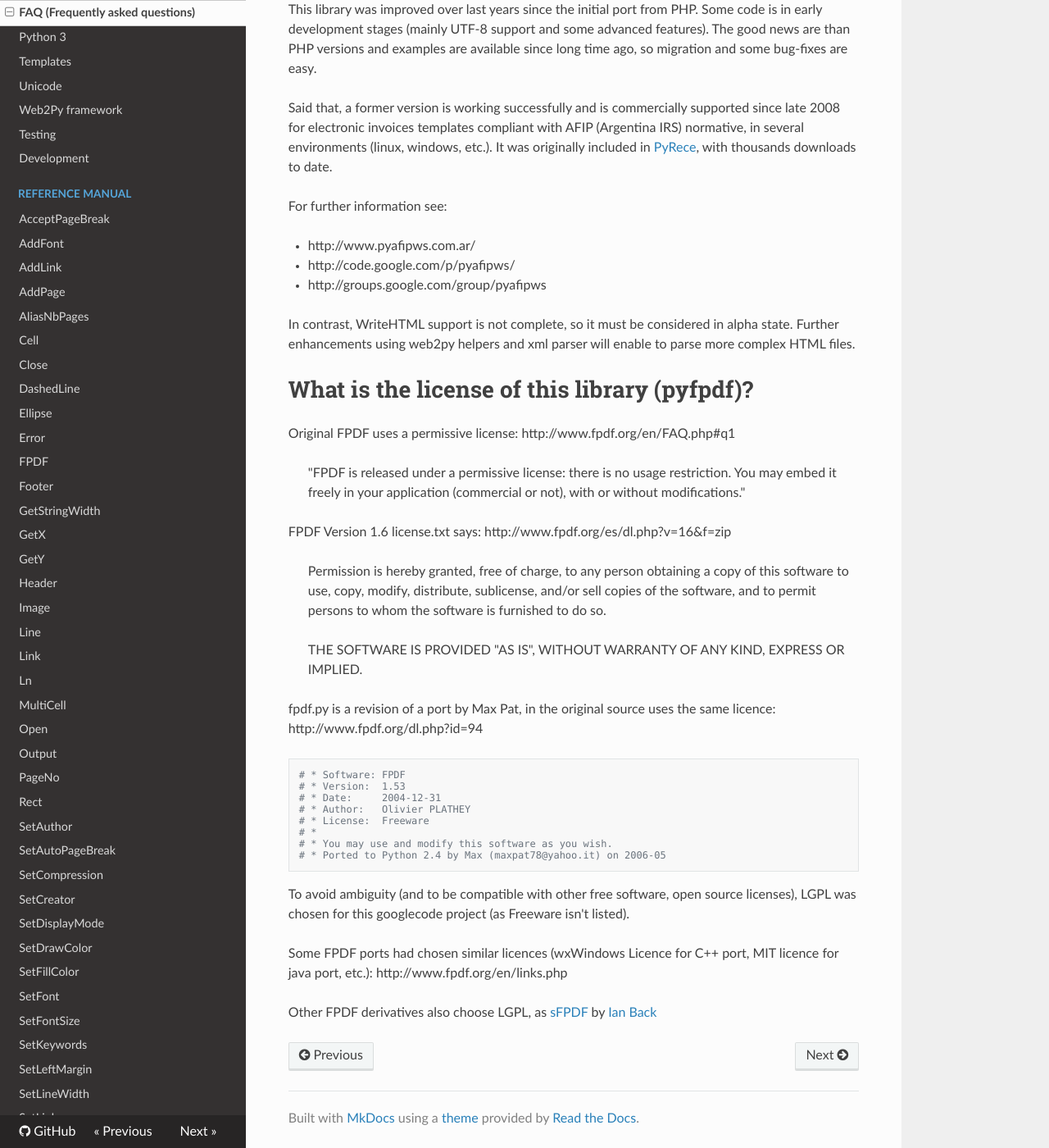
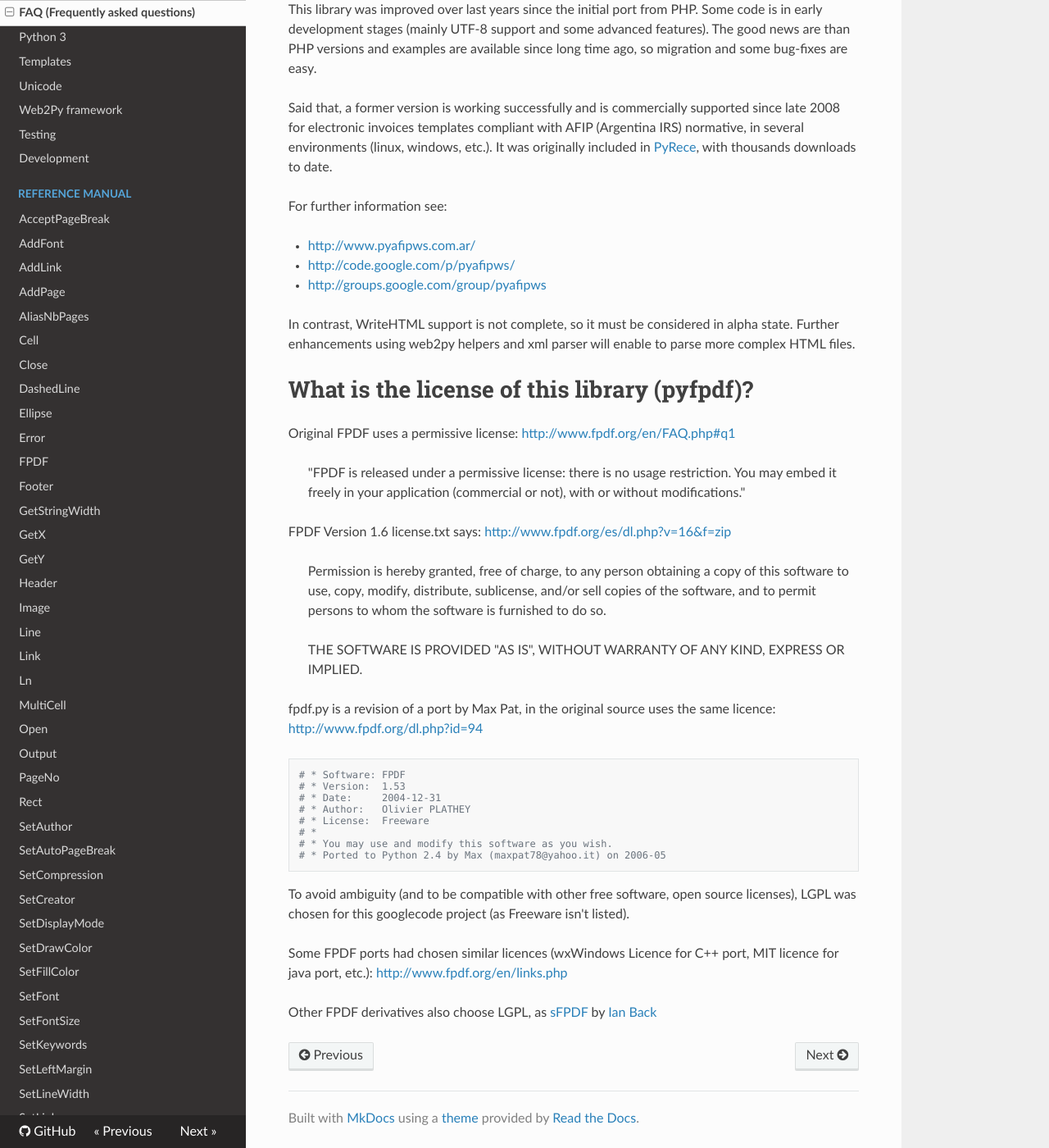
Before and after one commit to reingart/pyfpdf, an MkDocs documentation site: the page built from docs/FAQ.md, in a window 1280 px wide and 1400 px high, scrolled down 2571 px. Shown: the whole window at 82% size. Built offline with MkDocs 1.6.1, drawn with Linux system fonts in a browser that asks for light colours; nearby versions of some CDN libraries; old or Windows-style settings are respelled for this version of MkDocs; some of the changed text lies outside the part shown.

Commit message:
Fix remnants of Google wiki markup; mark up bare links

````diff
--- a/docs/FAQ.md
+++ b/docs/FAQ.md
@@ -18,7 +18,7 @@ Originally developed in PHP several years ago (as a free alternative to
 propietary C libraries), it has been ported to many programming languages,
 including ASP, C++, Java, Pl/SQL, Ruby, Visual Basic, and of course, Python.
 
-For more information see: http://www.fpdf.org/en/links.php
+For more information see: <http://www.fpdf.org/en/links.php>
 
 # What this library **is not**? #
 
@@ -53,7 +53,7 @@ invoices, listings/reports, and basic support for HTML rendering.
 
 Following is a example similar to the reportlab one at the book of web2py, note
 the simplified import and usage:
-(http://www.web2py.com/book/default/chapter/09?search=pdf#ReportLab-and-PDF)
+(<http://www.web2py.com/book/default/chapter/09?search=pdf#ReportLab-and-PDF>)
 
 PyFPDF:
 ```python
@@ -134,9 +134,9 @@ downloads to date.
 
 For further information see:
 
-  * http://www.pyafipws.com.ar/
-  * http://code.google.com/p/pyafipws/
-  * http://groups.google.com/group/pyafipws
+  * <http://www.pyafipws.com.ar/>
+  * <http://code.google.com/p/pyafipws/>
+  * <http://groups.google.com/group/pyafipws>
 
 In contrast, WriteHTML support is not complete, so it must be considered in
 alpha state. Further enhancements using web2py helpers and xml parser will
@@ -145,14 +145,14 @@ enable to parse more complex HTML files.
 # What is the license of this library (pyfpdf)? #
 
 Original FPDF uses a permissive license:
-http://www.fpdf.org/en/FAQ.php#q1
+<http://www.fpdf.org/en/FAQ.php#q1>
 
 > "FPDF is released under a permissive license: there is no usage
 > restriction. You may embed it freely in your application (commercial
 > or not), with or without modifications."
 
 FPDF Version 1.6 license.txt says:
-http://www.fpdf.org/es/dl.php?v=16&f=zip
+<http://www.fpdf.org/es/dl.php?v=16&f=zip>
 
 > Permission is hereby granted, free of charge, to any person obtaining a copy
 > of this software to use, copy, modify, distribute, sublicense, and/or sell
@@ -162,7 +162,7 @@ http://www.fpdf.org/es/dl.php?v=16&f=zip
 > THE SOFTWARE IS PROVIDED "AS IS", WITHOUT WARRANTY OF ANY KIND, EXPRESS OR IMPLIED.
 
 fpdf.py is a revision of a port by Max Pat, in the original source uses the same
-licence: http://www.fpdf.org/dl.php?id=94
+licence: <http://www.fpdf.org/dl.php?id=94>
 
 ```python
 # * Software: FPDF
@@ -180,7 +180,7 @@ licenses), LGPL was chosen for this googlecode project (as Freeware isn't
 listed).
 
 Some FPDF ports had chosen similar licences (wxWindows Licence for C++ port,
-MIT licence for java port, etc.): http://www.fpdf.org/en/links.php
+MIT licence for java port, etc.): <http://www.fpdf.org/en/links.php>
 
 Other FPDF derivatives also choose LGPL, as
 [sFPDF](http://www.fpdf.org/en/script/script91.php) by
````
Also changed, not shown: docs/Development.md (+1 -1 lines), docs/Testing.md (+1 -1 lines), docs/Web2Py.md (+5 -5 lines), docs/reference/AddFont.md (+1 -1 lines).
